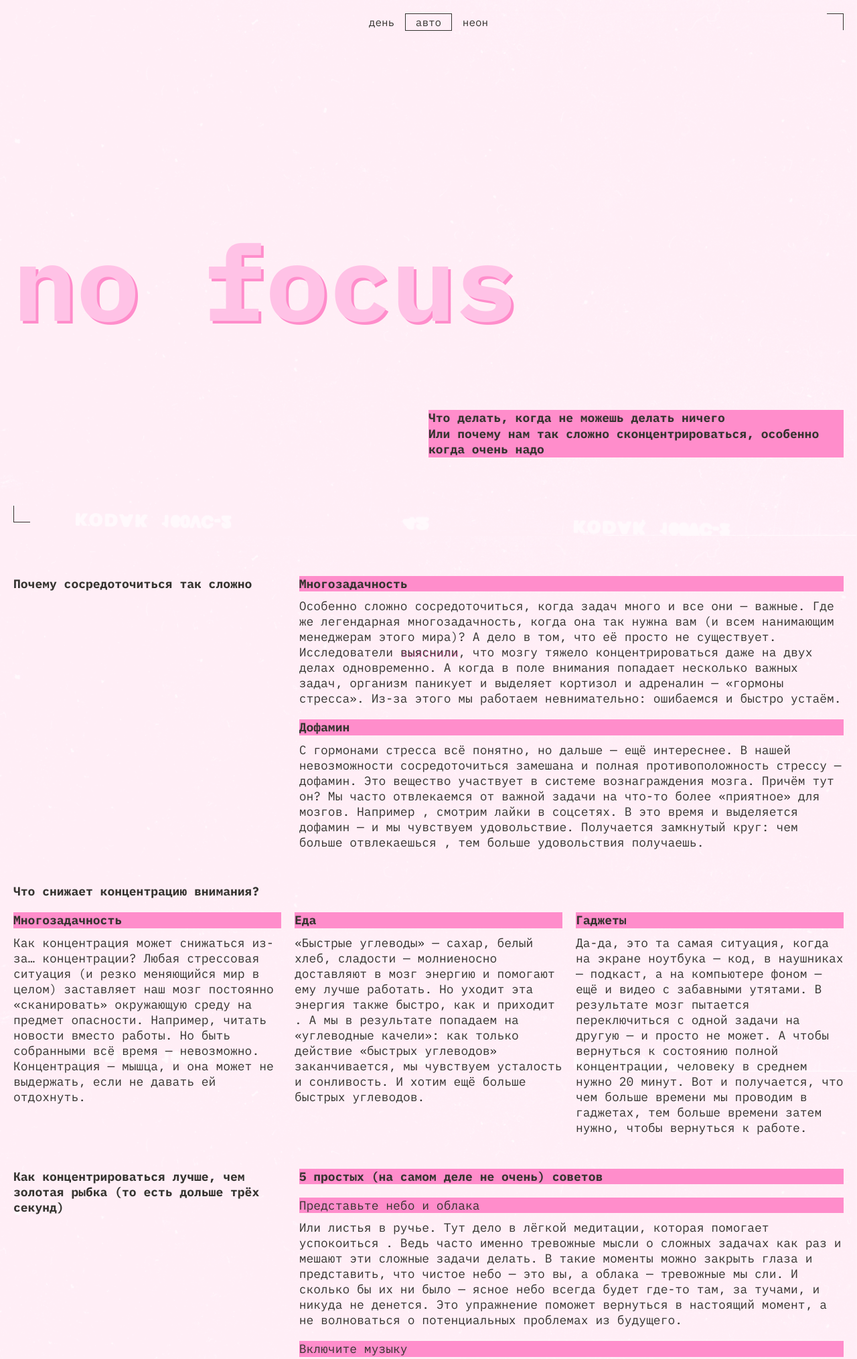
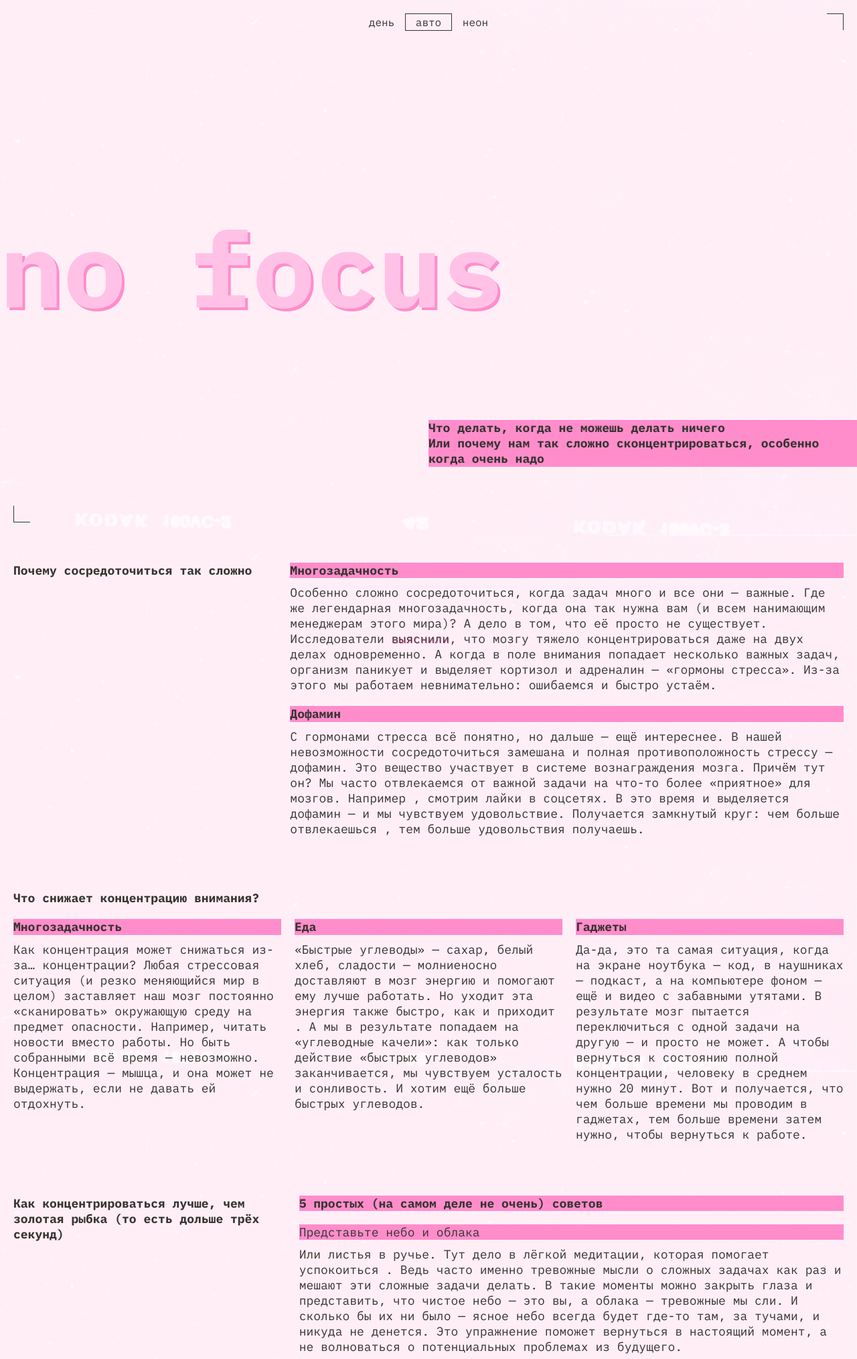
Before and after one commit to jimbeezz/slozhno-sosredotochitsya-ad, a website: page index.html in a window 1280 px wide. Shown: the top 2029 px of the page at 67% size. Drawn offline with Linux system fonts and the light colour scheme.

Commit message:
изменил гэп на рызных ширинах между секциями мейна, убрал пейдж паддинг

```diff
--- a/styles/style.css
+++ b/styles/style.css
@@ -5,8 +5,6 @@
   background-size: cover;
   background-position: center;
   background-attachment: fixed;
-  padding: var(--page-padding);
-  padding-bottom: 0;
 }
 
 .header {
@@ -16,7 +14,7 @@
   background-position: center;*/
   width: 100%;
   block-size: 100vh;
-  grid-template-rows: 1fr auto 1fr;
+  grid-template-rows: 1fr 1fr 1fr;
 }
 
 .main {
@@ -24,6 +22,8 @@
   flex-direction: column;
   margin-block: var(--margin-main);
   gap: var(--gap-main);
+  padding-left: var(--page-padding);
+  padding-right: var(--page-padding);
 }
 
 h1 {
@@ -39,6 +39,7 @@ h1 {
 }
 
 .header__theme-menu {
+  margin-top: var(--page-padding);
   align-self: center;
   justify-self: right;
 }
@@ -167,8 +168,7 @@ h4.title-type-bgr {
   display: inline-block;
   height: 25px;
   width: 25px;
-  /* left: 10px; */
-  left: 0;
+  left: var(--page-padding);
   bottom: var(--page-padding);
   border-bottom: 1px solid var(--p-color);
   border-left: 1px solid var(--p-color);
@@ -181,8 +181,7 @@ h4.title-type-bgr {
   height: 25px;
   width: 25px;
   top: calc(var(--page-padding));
-  /* right: var(--page-padding); */
-  right: 0;
+  right: var(--page-padding);
   border-top: 1px solid var(--p-color);
   border-right: 1px solid var(--p-color);
 }
@@ -237,6 +236,7 @@ h4.title-type-bgr {
 
   :root {
     --page-padding: 20px;
+    --gap-main: 80px;
   }
 
   .header-text {
@@ -246,7 +246,7 @@ h4.title-type-bgr {
 
   .main .main_section:nth-of-type(1) {
     display: grid;
-    gap: var(--page-padding);
+    /* gap: var(--page-padding); */
     grid-template-columns: 1fr 2fr;
     grid-template-rows: 1fr;
   }
```
